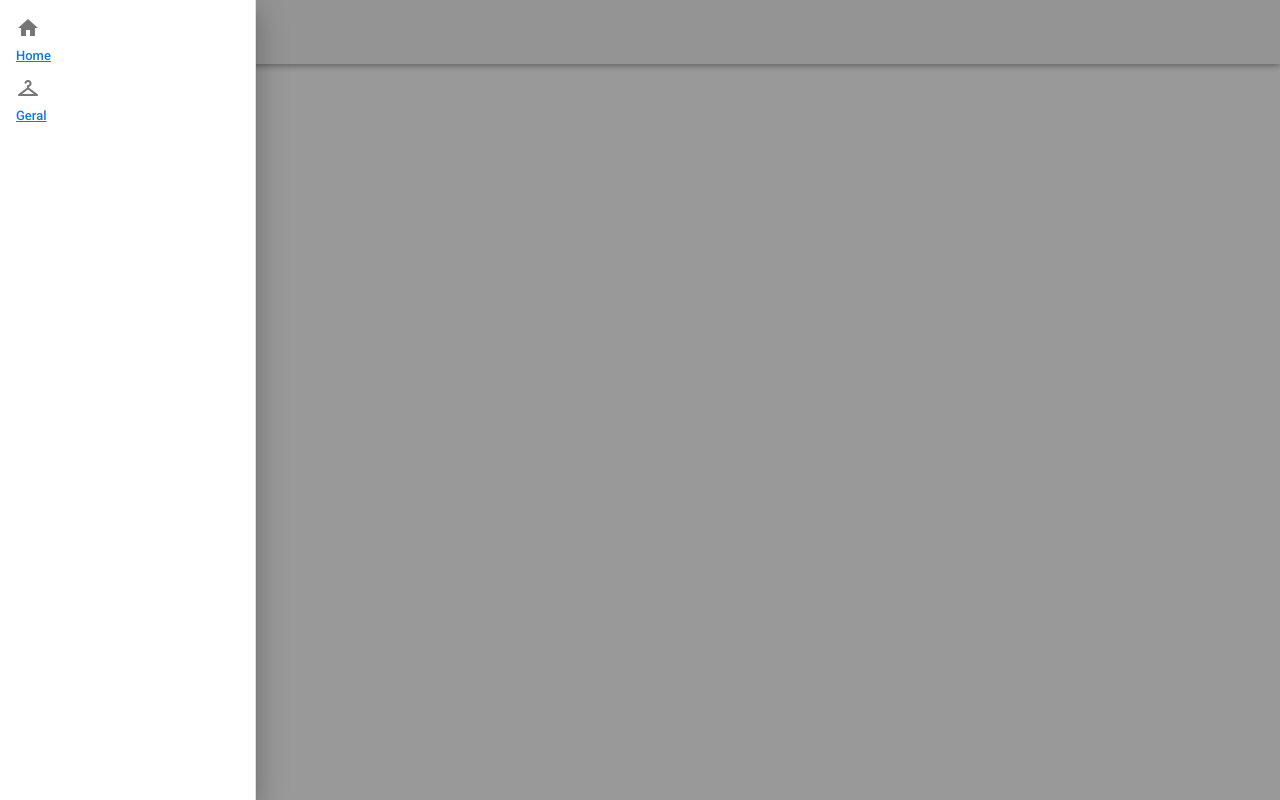
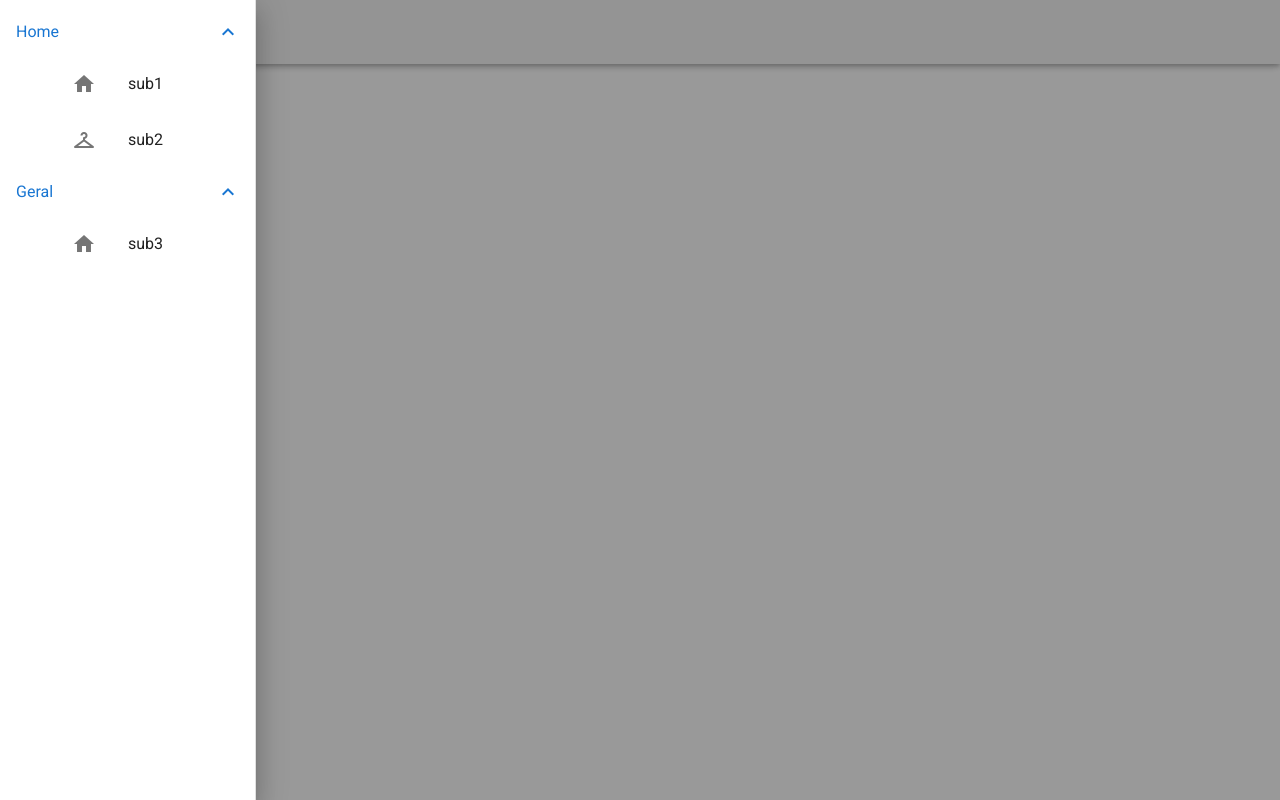
Before and after one commit to saulmilu/babysteps_vue_version2, a Vue app: page /geral in a window 1280 px wide. Both pictures are taken after a click on the button 28 px from the left and 32 px from the top of the page. Built offline with nearby package versions, Linux system fonts and the light colour scheme.

Commit message:
sublist in menu

```diff
--- a/src/App.vue
+++ b/src/App.vue
@@ -1,45 +1,4 @@
 <template>
-  <!-- <v-app> -->
-  <!-- <v-app-bar
-      app
-      color="primary"
-      dark
-    >
-      <div class="d-flex align-center">
-        <v-img
-          alt="Vuetify Logo"
-          class="shrink mr-2"
-          contain
-          src="https://cdn.vuetifyjs.com/images/logos/vuetify-logo-dark.png"
-          transition="scale-transition"
-          width="40"
-        />
-
-        <v-img
-          alt="Vuetify Name"
-          class="shrink mt-1 hidden-sm-and-down"
-          contain
-          min-width="100"
-          src="https://cdn.vuetifyjs.com/images/logos/vuetify-name-dark.png"
-          width="100"
-        />
-      </div>
-
-      <v-spacer></v-spacer>
-
-      <v-btn
-        href="https://github.com/vuetifyjs/vuetify/releases/latest"
-        target="_blank"
-        text
-      >
-        <span class="mr-2">Latest Release</span>
-        <v-icon>mdi-open-in-new</v-icon>
-      </v-btn>
-    </v-app-bar> -->
-
-  <!-- <v-main>
-    </v-main>
-  </v-app> -->
 
   <v-app>
     <Menu v-bind:itensMenu="menuOpt" v-bind:titlemenu="title" />
@@ -63,18 +22,40 @@ export default {
 
   data() {
     return {
-      title: "Teste 2",
+      title: "SGI",
       menuOpt: [
         {
           title: "Home",
           mdi: "home",
-          link: "/home",
+          subgroup:[
+            {
+              title: "sub1",
+              mdi: "home",
+              link:"/home"
+            },{
+              title: "sub2",
+              mdi: "hanger",
+              link:"/geral"
+            },
+          ],
+
         },
         {
           title: "Geral",
           mdi: "hanger",
-          link: "/geral",
+          subgroup:[
+            {
+              title: "sub3",
+              mdi: "home",
+              link:"/alocacoes"
+            },
+          ],
         },
+        // {
+        //   title: "Alocacoes",
+        //   mdi: "hanger",
+        //   link: "/alocacoes",
+        // },
       ],
     };
   },
--- a/src/components/Menu.vue
+++ b/src/components/Menu.vue
@@ -2,17 +2,17 @@
     <div>
 
         <v-app-bar app>
-                <v-app-bar-nav-icon @click="drawer = true"></v-app-bar-nav-icon>
+            <v-app-bar-nav-icon @click="drawer = true"></v-app-bar-nav-icon>
 
-                <v-toolbar-title>{{title}}</v-toolbar-title>
-            </v-app-bar>
+            <v-toolbar-title>{{title}}</v-toolbar-title>
+        </v-app-bar>
         <v-navigation-drawer
             v-model="drawer"
             absolute
             temporary
             >
-            <v-list  nav  dense >
-                <v-list-item-group v-model="group"  active-class="deep-purple--text text--accent-4" >
+            <v-list  >
+                <!-- <v-list-item-group v-model="group"  active-class="deep-purple--text text--accent-4" >
                     <v-list-item v-for="item in menus" v-bind:key="item.title">
                         <router-link :to="item.link">
                             <v-list-item-icon>
@@ -21,7 +21,23 @@
                             <v-list-item-title>{{item.title}}</v-list-item-title>
                         </router-link>
                     </v-list-item>
-                </v-list-item-group>
+                </v-list-item-group> -->
+
+                    <v-list-group :value="true" v-for="menu in menus" v-bind:key="menu.title" no-action >
+                        <template v-slot:activator>
+                            <v-list-item-title>{{menu.title}}</v-list-item-title>
+                        </template>
+                        <v-list-item v-for="item in menu.subgroup" v-bind:key="item.title" :to="item.link" active-class="deep-purple--text text--accent-4" >
+                            <!-- <router-link :to="item.link"> -->
+                                <v-list-item-icon>
+                                    <v-icon>mdi-{{item.mdi}}</v-icon>
+                                </v-list-item-icon>
+                                <v-list-item-title>{{item.title}}</v-list-item-title>
+                            <!-- </router-link> -->
+                        </v-list-item>
+                    </v-list-group>
+
+
 
             </v-list>
         </v-navigation-drawer>
@@ -58,7 +74,7 @@ export default {
 
     };
   },
-  created() {},
+  created() { console.log(this.itensMenu);},
   props: ["itensMenu", "titlemenu"],
 };
 </script>
```
